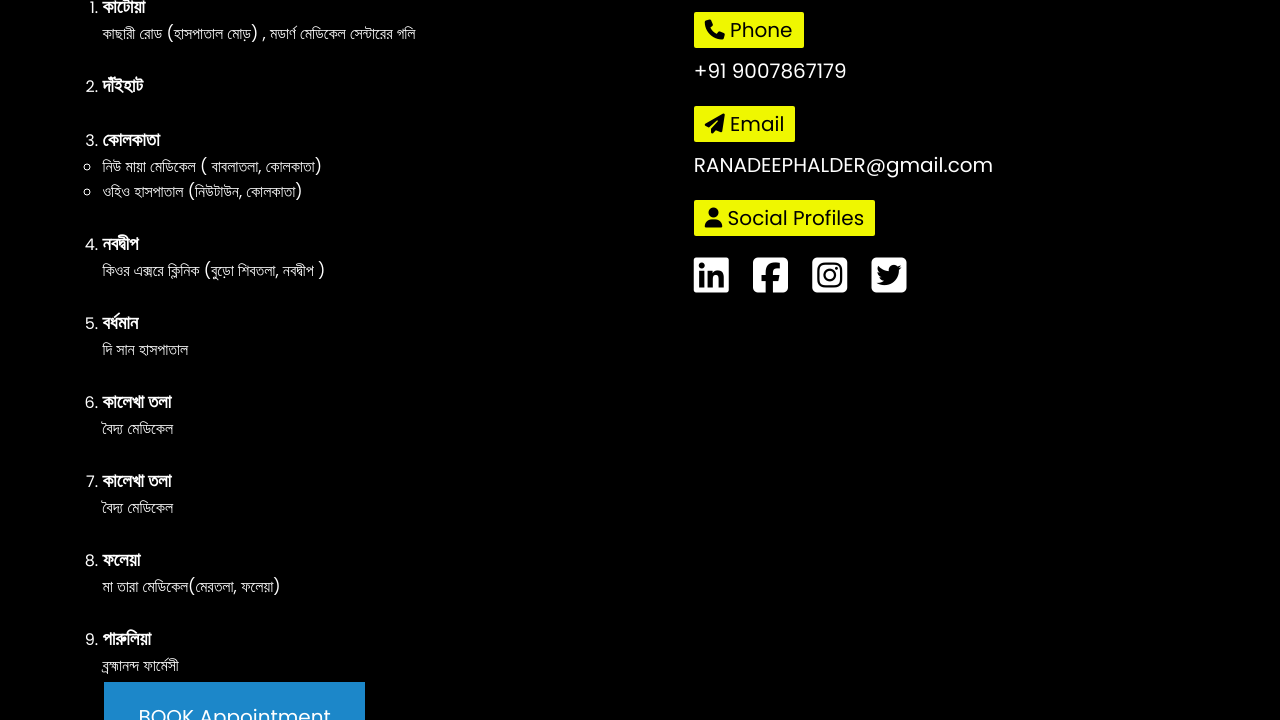
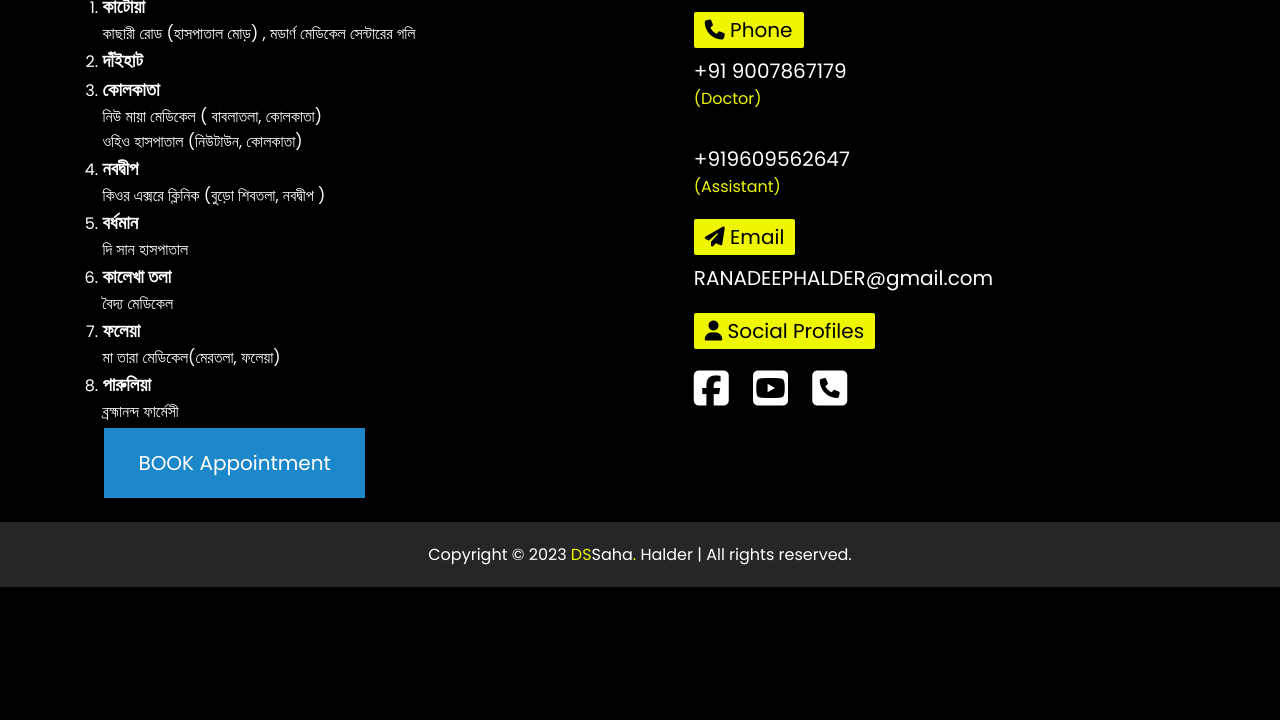
Before and after one commit to DhritiSundarSaha/drhalder, a plain HTML site: page index.html in a window 1280 px wide. Shown: the part 2758-3478 px from the top of the page. After the commit the page ends 3345 px from the top, so only its background shows below. Drawn offline with Linux system fonts and the light colour scheme.

Commit message:
first commit

```diff
--- a/index.html
+++ b/index.html
@@ -17,7 +17,6 @@
         href="https://fonts.googleapis.com/css2?family=Poppins:ital,wght@0,100;0,200;0,300;0,400;0,500;0,600;0,700;0,800;0,900;1,100;1,300;1,400;1,500;1,600;1,700;1,800;1,900&display=swap"
         rel="stylesheet">
     <link rel="stylesheet" href="https://cdnjs.cloudflare.com/ajax/libs/font-awesome/6.4.0/css/all.min.css">
-    <link rel="shortcut icon" href="https://i.ibb.co/yQj6r8T/fav-logo.png" type="image/x-icon">
     <!-- Font Awsome Icons -->
 
 </head>
@@ -99,6 +98,7 @@
 
                     <div class="tab-contents experiences" id="experiences">
                         <h3 class="bgcolor"> Ex.- R.G Kar Medical College & Hospital.</h3><br>
+                        <h3 class="bgcolor">Fellowship in arthroplasty, Columbia Asia Hospital</h3>
                         <h3 class="bgcolor">Fellowship in arthroplasty (Manipal Hospital)WBOA</h3>
                     </div>
                 </div>
@@ -174,7 +174,7 @@
                     </div>
                 </div>
                 <div class="portfolio-col">
-                    <img src="gal/3.png">
+                    <img src="gal/3.JPG" alt="SPINE TREATMENT">
                     <div class="layer">
                         <h3>Trained in Top Institutions</h3>
                         <p>Dr. Halder has completed his MBBS with honours and MS in orthopaedics from R.G Kar Medical
@@ -194,65 +194,62 @@
         <div class="container">
             <div class="row">
                 <div class="contact-left">
-                    <h2 class="sub-title">My Chembers<span class="color">.</span></h2>
+                    <h2 class="sub-title"> My Chembers <span class="color">.</span></h2>
                     <OL>
                         <li>
                             <h3> কাটোয়া </h3>
                             <p>কাছারী রোড (হাসপাতাল মোড়) , মডার্ণ মেডিকেল সেন্টারের গলি</p>
-                        </li><br>
+                        </li>
                         <li>
                             <h3> দাঁইহাট </h3>
-                        </li><br>
+                        </li>
                         <li>
                             <H3>কোলকাতা</H3>
                             <P>
                             <ul>
-                                <li>নিউ মায়া মেডিকেল ( বাবলাতলা, কোলকাতা) </li>
-                                <li>ওহিও হাসপাতাল (নিউটাউন, কোলকাতা)</li>
+                                <ul>নিউ মায়া মেডিকেল ( বাবলাতলা, কোলকাতা) </ul>
+                                ওহিও হাসপাতাল (নিউটাউন, কোলকাতা)
                             </ul>
                             </P>
-                        </li><br>
+                        </li>
                         <Li>
                             <h3>নবদ্বীপ </h3>
                             <p>কিওর এক্সরে ক্লিনিক (বুড়ো শিবতলা, নবদ্বীপ )</p>
-                        </Li><br>
+                        </Li>
                         <li>
                             <h3> বর্ধমান</h3>
                             <p> দি সান হাসপাতাল</p>
-                        </li><br>
+                        </li>
                         <li>
                             <h3>কালেখা তলা </h3>
                             <p>বৈদ্য মেডিকেল</p>
-                        </li><br>
-                        <li>
-                            <h3>কালেখা তলা </h3>
-                            <p>বৈদ্য মেডিকেল</p>
-                        </li><br>
+                        </li>
                         <li>
                             <h3>ফলেয়া</h3>
                             <p>মা তারা মেডিকেল(মেরতলা, ফলেয়া)</p>
-                        </li><br>
+                        </li>
                         <li>
                             <h3>পারুলিয়া</h3>
                             <p>ব্রহ্মানন্দ ফার্মেসী</p>
                         </li>
-                        <a href="TEL:+919007867179"
-                            class="button">BOOK Appointment
+                        <a href="TEL:+919007867179" class="button">BOOK Appointment
                         </a>
                     </OL>
                 </div>
                 <div class="contact-right">
                     <h2 class="sub-title">My Contact<span class="color">.</span></h2>
                     <p class="bgcolor"><i class="fa-sharp fa-solid fa-phone"></i> Phone</p>
-                    <p>+91 9007867179</p>
+                    <a TEL="+91 9007867179"><p>+91 9007867179 </p> <span class="color">(Doctor)</span></a><br>
+                    <a TEL="+919609562647"><p>+919609562647 </p> <span class="color">(Assistant)</span></a>
                     <p class="bgcolor"><i class="fa-solid fa-paper-plane"></i> Email</p>
                     <p>RANADEEPHALDER@gmail.com</p>
                     <p class="bgcolor"><i class="fa-solid fa-user"></i> Social Profiles</p>
                     <ul>
-                        <li><a href="#"><i class="fa-brands fa-linkedin"></i></a></li>
-                        <li><a href="#"><i class="fa-brands fa-square-facebook"></i></a></li>
-                        <li><a href="#"><i class="fa-brands fa-square-instagram"></i></a></li>
-                        <li><a href="#"><i class="fa-brands fa-square-twitter"></i></a></li>
+                        <li><a href="https://www.facebook.com/profile.php?id=100057353323976&mibextid=ZbWKwL"><i
+                                    class="fa-brands fa-square-facebook"></i></a></li>
+                        <li><a href="https://www.youtube.com/@drranadiphalder6658"><i
+                                    class="fa-brands fa-square-youtube"></i></a></li>
+                        <li><a TEL="+91 9007867179"><i class="fa fa-phone-square" aria-hidden="true"></i></a></li>
                     </ul>
                 </div>
             </div>
```
Also changed, not shown: banner.jpg (added), gal/3.JPG (added), gal/3.png (deleted), 1 other file.
